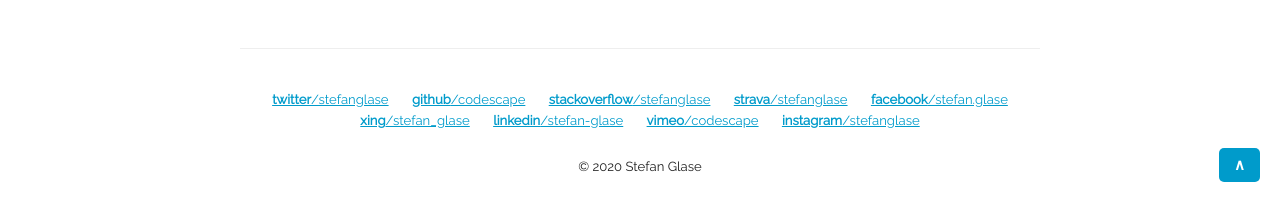
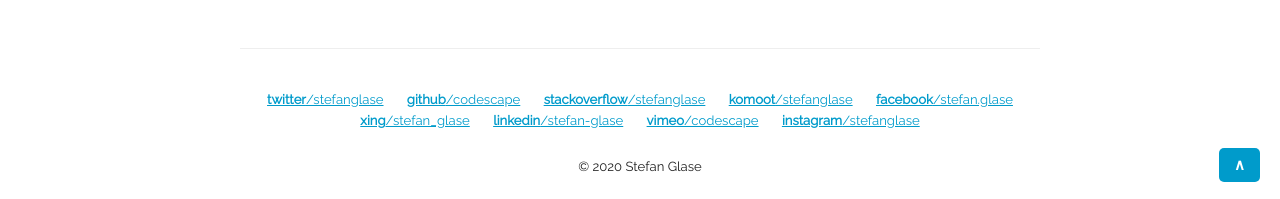
Before and after one commit to codescape/codescape.github.com, a Jekyll site: the page built from index.html, in a window 1280 px wide and 900 px high, scrolled down 6241 px. Shown: the part 698-897 px from the top of the window. Built offline with Jekyll 4.4.1, drawn with Linux system fonts in a browser that asks for light colours; nearby versions of some CDN libraries; the list of posts is cut into pages by our own code; comment, search, counter and statistics services are not loaded.

Commit message:
replace strava with komoot

```diff
--- a/_data/profiles.yml
+++ b/_data/profiles.yml
@@ -10,9 +10,9 @@
   username: stefanglase
   url: http://stackoverflow.com/users/266268/stefanglase
 
-- service: strava
+- service: komoot
   username: stefanglase
-  url: https://www.strava.com/athletes/stefanglase
+  url: https://www.komoot.de/user/138253281524
 
 - service: facebook
   username: stefan.glase
```
